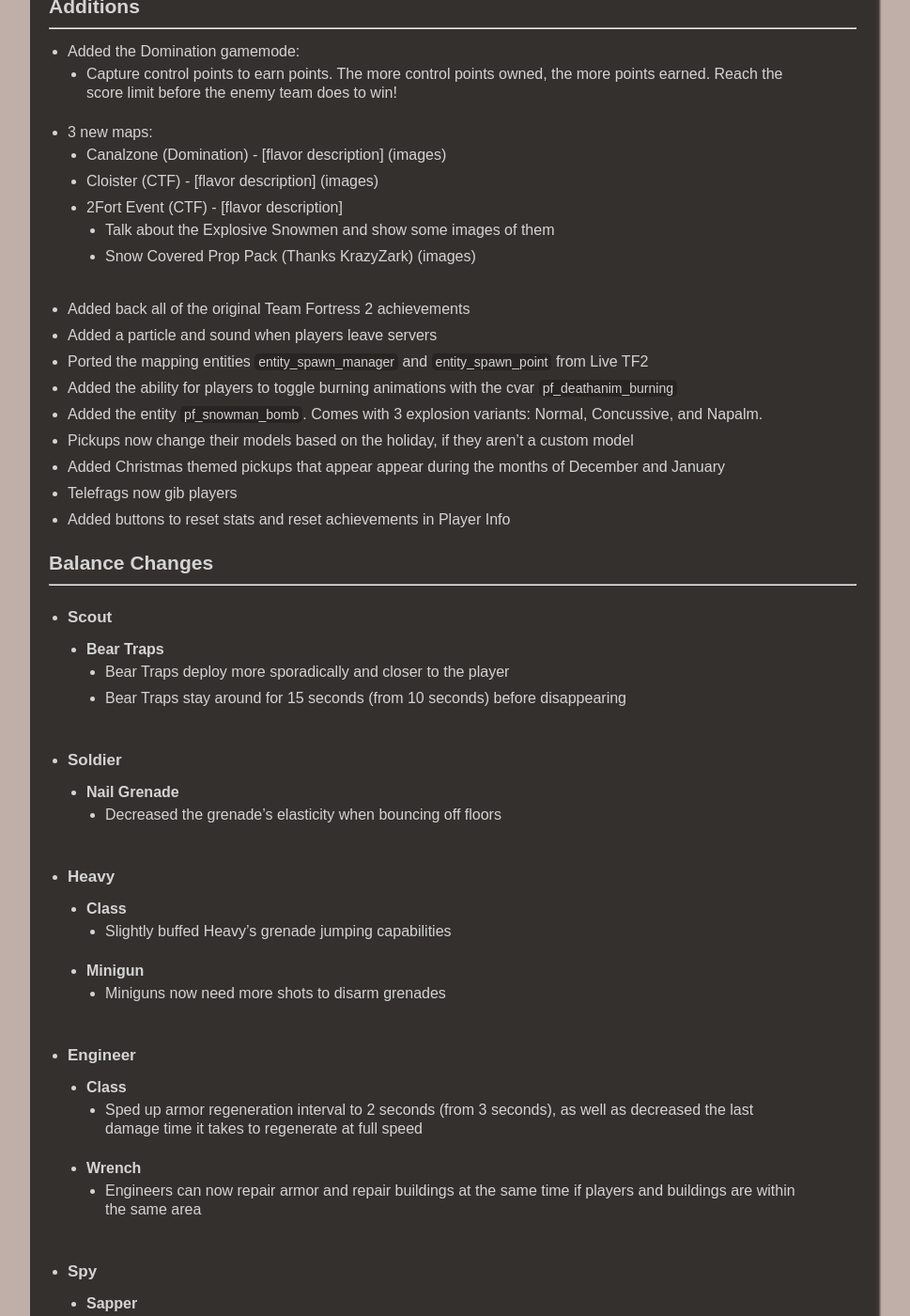
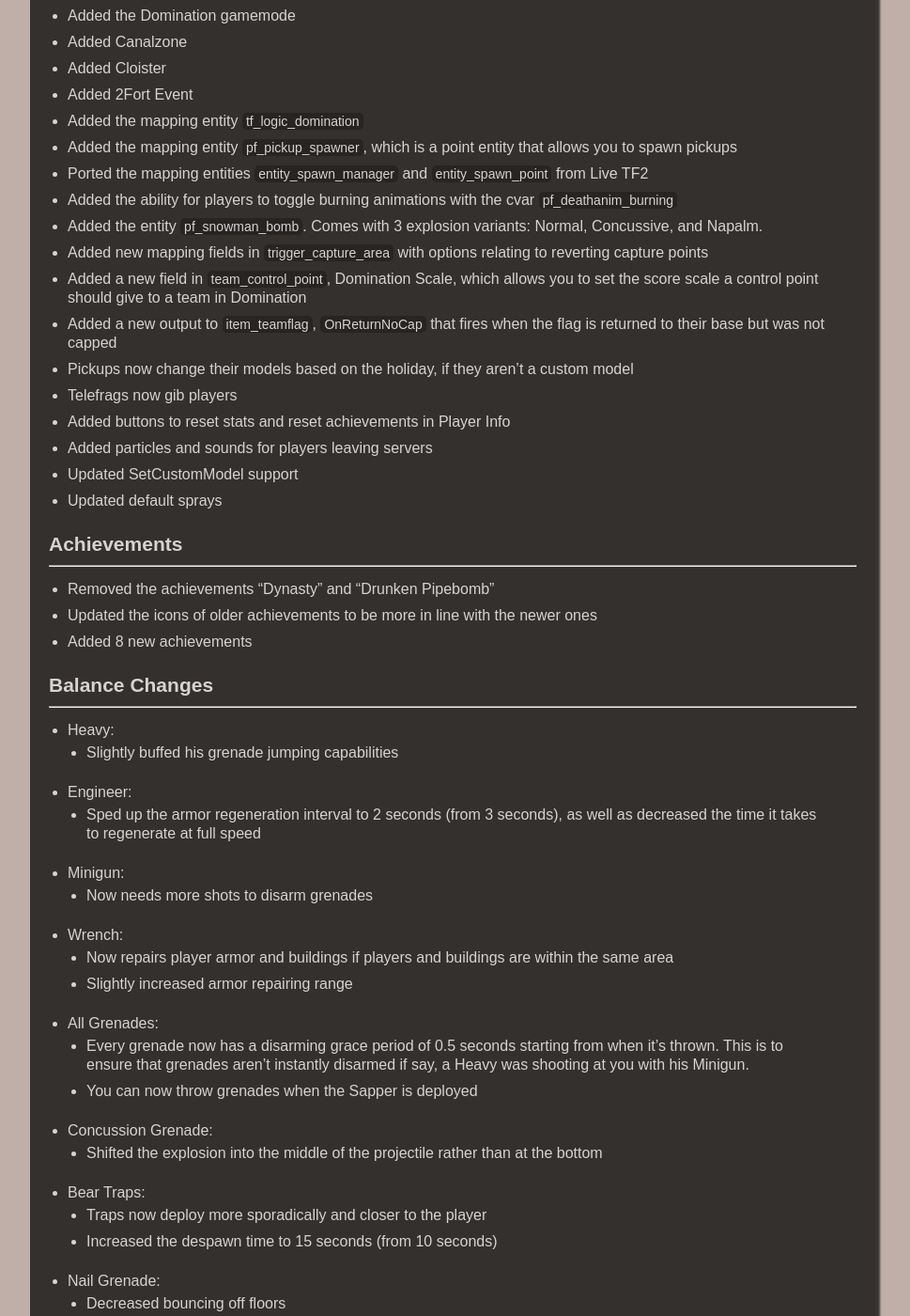
Before and after one commit to Pre-Fortress-2/PF2-Website, a Jekyll site: the page built from _posts/updates/2025-07-25-update-074.md, in a window 1280 px wide and 1400 px high, scrolled down 667 px. Shown: the whole window at 94% size, without its empty margins (158-1127 px from the left). Built offline with Jekyll 4.4.1, drawn with Linux system fonts in a browser that asks for light colours; some of the changed text lies outside the part shown.

Commit message:
chore: updated 0.7 pages to be more consistent with blog posts
Switched title and subject for older 0.7 posts because they were flipped for some reason?
Updated dates for their release

```diff
--- a/_posts/updates/2025-02-28-update-074.md
+++ b/_posts/updates/2025-07-25-update-074.md
@@ -2,10 +2,10 @@
 layout: blog
 subject: "Updates"
 gameversion: "074"
-title: "Pre-Fortress 2 - The 5th Anniversary Update!"
-date: 2100-07-07 20:00:00 -0500
+title: "The 0.7.4 Update - Patch Notes"
+date: 2025-12-25 20:00:00 -0500
 categories: updates
-description: "Pre-Fortress 2's 5th anniversary extravaganza!"
+description: "Patch Notes for 0.7.4"
 hidden: true
 permalink: /:categories/0.7.4/
 minibanner: update-073.png
@@ -13,55 +13,54 @@
 excerpt: "Updates to the current version of Pre Fortress 2. Including..."
 ---
 
-> Happy 5th Anniversary!... X months late. Sorry. We'll make it up with a Steam release.
-
 ## Additions
 ---
-- Added the Domination gamemode:
-	- Capture control points to earn points. The more control points owned, the more points earned. Reach the score limit before the enemy team does to win!
-
-- 3 new maps:
-	- Canalzone (Domination) - [flavor description]
-		(images)
-	- Cloister (CTF) - [flavor description]
-		(images)
-	- 2Fort Event (CTF) - [flavor description]
-		- Talk about the Explosive Snowmen and show some images of them
-		- Snow Covered Prop Pack (Thanks KrazyZark)
-		(images)
-
-- Added back all of the original Team Fortress 2 achievements
-- Added a particle and sound when players leave servers
+- Added the Domination gamemode
+- Added Canalzone
+- Added Cloister
+- Added 2Fort Event
+- Added the mapping entity ``tf_logic_domination``
+- Added the mapping entity ``pf_pickup_spawner``, which is a point entity that allows you to spawn pickups
 - Ported the mapping entities ``entity_spawn_manager`` and ``entity_spawn_point`` from Live TF2
 - Added the ability for players to toggle burning animations with the cvar ``pf_deathanim_burning``
 - Added the entity ``pf_snowman_bomb``. Comes with 3 explosion variants: Normal, Concussive, and Napalm.
+- Added new mapping fields in ``trigger_capture_area`` with options relating to reverting capture points
+- Added a new field in ``team_control_point``, Domination Scale, which allows you to set the score scale a control point should give to a team in Domination
+- Added a new output to ``item_teamflag``, ``OnReturnNoCap`` that fires when the flag is returned to their base but was not capped
 - Pickups now change their models based on the holiday, if they aren't a custom model
-- Added Christmas themed pickups that appear appear during the months of December and January
 - Telefrags now gib players
 - Added buttons to reset stats and reset achievements in Player Info
+- Added particles and sounds for players leaving servers
+- Updated SetCustomModel support
+- Updated default sprays
+
+## Achievements
+---
+- Removed the achievements "Dynasty" and "Drunken Pipebomb"
+- Updated the icons of older achievements to be more in line with the newer ones
+- Added 8 new achievements
 
 ## Balance Changes
 ---
-- ### Scout
-	- #### Bear Traps
-		- Bear Traps deploy more sporadically and closer to the player
-		- Bear Traps stay around for 15 seconds (from 10 seconds) before disappearing
-- ### Soldier
-	- #### Nail Grenade
-		- Decreased the grenade's elasticity when bouncing off floors
-- ### Heavy
-	- #### Class
-		- Slightly buffed Heavy's grenade jumping capabilities
-	- #### Minigun
-		- Miniguns now need more shots to disarm grenades
-- ### Engineer
-	- #### Class
-		- Sped up armor regeneration interval to 2 seconds (from 3 seconds), as well as decreased the last damage time it takes to regenerate at full speed
-	- #### Wrench
-		- Engineers can now repair armor and repair buildings at the same time if players and buildings are within the same area
-- ### Spy
-	- #### Sapper
-		- You can now throw grenades with the Sapper out
+- Heavy:
+	- Slightly buffed his grenade jumping capabilities
+- Engineer:
+	- Sped up the armor regeneration interval to 2 seconds (from 3 seconds), as well as decreased the time it takes to regenerate at full speed
+- Minigun:
+	- Now needs more shots to disarm grenades
+- Wrench:
+	- Now repairs player armor and buildings if players and buildings are within the same area
+	- Slightly increased armor repairing range
+- All Grenades:
+	- Every grenade now has a disarming grace period of 0.5 seconds starting from when it's thrown. This is to ensure that grenades aren't instantly disarmed if say, a Heavy was shooting at you with his Minigun.
+	- You can now throw grenades when the Sapper is deployed
+- Concussion Grenade:
+	- Shifted the explosion into the middle of the projectile rather than at the bottom
+- Bear Traps:
+	- Traps now deploy more sporadically and closer to the player
+	- Increased the despawn time to 15 seconds (from 10 seconds)
+- Nail Grenade:
+	- Decreased bouncing off floors
 
 ## Bug Fixes
 ---
@@ -73,33 +72,31 @@
 - Fixed Spy disguises not being able to equip the Tranquilizer Gun
 - Fixed an issue where certain projectiles shot from weapons did not properly set the weapon as the launcher, causing killfeed bugs
 - Fixed players being able to use any respawn room to respawn instantly
-- Fixed a bug where some particles were missing while ``pf_particle_explosions`` was on
+- Fixed a bug where explosion particles were missing while ``pf_particle_explosions`` was on
 - Fixed Spy being able to say Payload lines while invisible
 - Fixed crosshairs not disappearing when you're dead
-- Fixed some weapon damage discrepancies while friendly fire is on
+- Fixed weapon damage discrepancies while friendly fire is on
 - Fixed server crashes with the entities ``tf_pumpkin_bomb`` and ``tf_generic_bomb``
-- Fixed prediction issues related to Spywalking
+- Fixed client prediction bugs related to Spywalking
 - Fixed the news panel completely ignoring blog posts
-- Fixed the Sentry's rockets being able to damage teammates if the Engineer died
+- Fixed Sentry rockets being able to damage teammates if the Engineer died
 - Fixed an issue where particles would appear to lag behind players with high ping
 - Fixed Dispenser screens erroneously culling models behind it
-- Fixed not being able to disable Discord RPC
+- Fixed an issue where Discord RPC would not properly shut down if ``pf_discord_rpc`` was shut off
 - Fixed the Sniper Rifle's laser not updating while the player is concussed
 - Fixed Engineers not being able to disarm enemy grenades near their buildings
-
+- Fixed a UI issue with the target ID overlapping with certain UI elements
 
 ## Miscellaneous
 ---
-- Updated default sprays
-- Updated SetCustomModel support
-- Changed the news button to always say news, regardless if it's an update or not
-- Updated the news panel to show with the date formatting: MM/DD/YYYY
+- Changed the news button to always display "News", regardless if it's an update or not
+- Updated the news panel to display with the date format: MM/DD/YYYY
 - Starting from this version, the game will notify you on launch if your game is outdated
 - Added player resource support for armor for server plugins to utilize
 - The beta muzzleflash is now on by default
 - Updated Simplified Chinese localizations (Thanks Finn5470!)
 - Added Traditional Chinese localizations (Thanks RadioNoise2!)
-- Removed Hydro Ghoul
+- Removed Hydro Ghoul (again)
 
 ## Commands
 ---
```
Also changed, not shown: _posts/updates/0.7.1/2023-04-14-update-071-maps.md (+2 -2 lines), _posts/updates/0.7/2022-03-01-update-070-grenades.md (+3 -2 lines), _posts/updates/0.7/2022-03-01-update-070-main-menu.md (+3 -2 lines), _posts/updates/0.7/2022-03-01-update-070-maps.md (+3 -2 lines), _posts/updates/2025-07-25-updatepage-074.md (+1 -1 lines).
